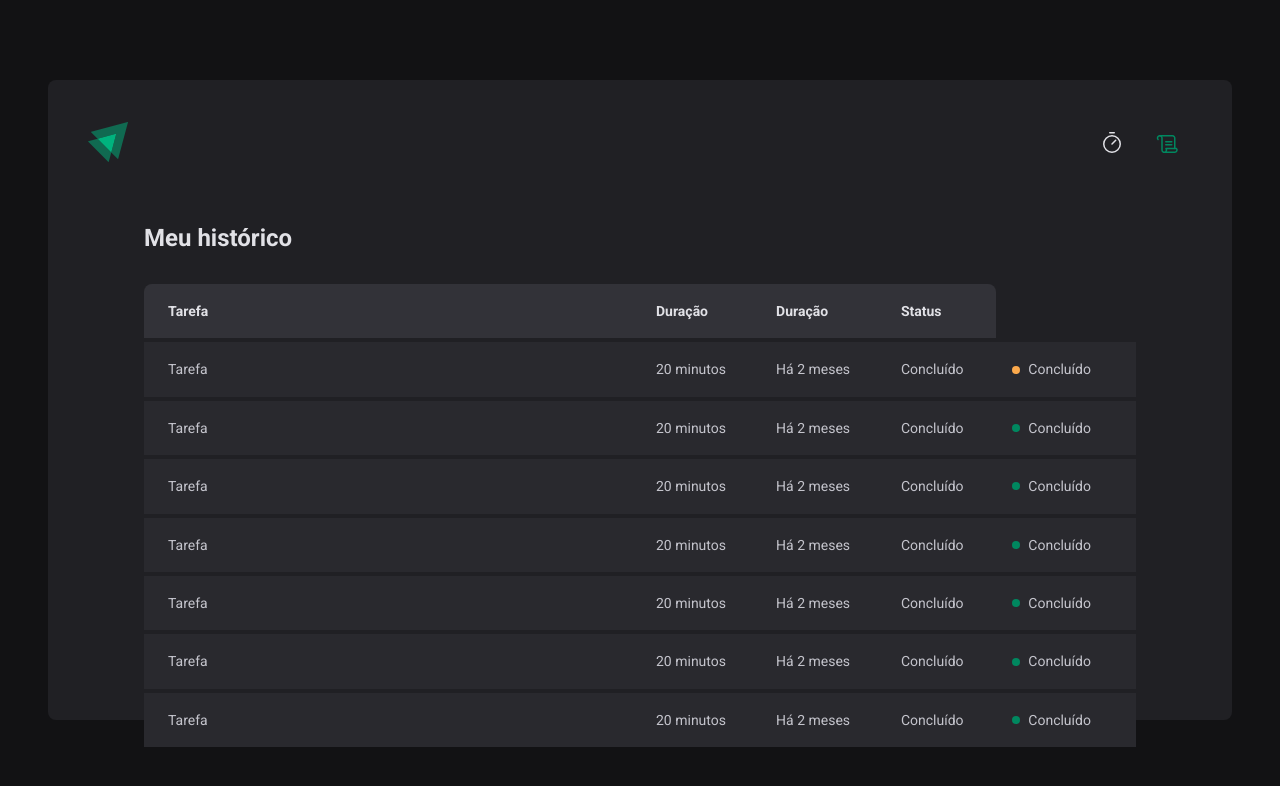
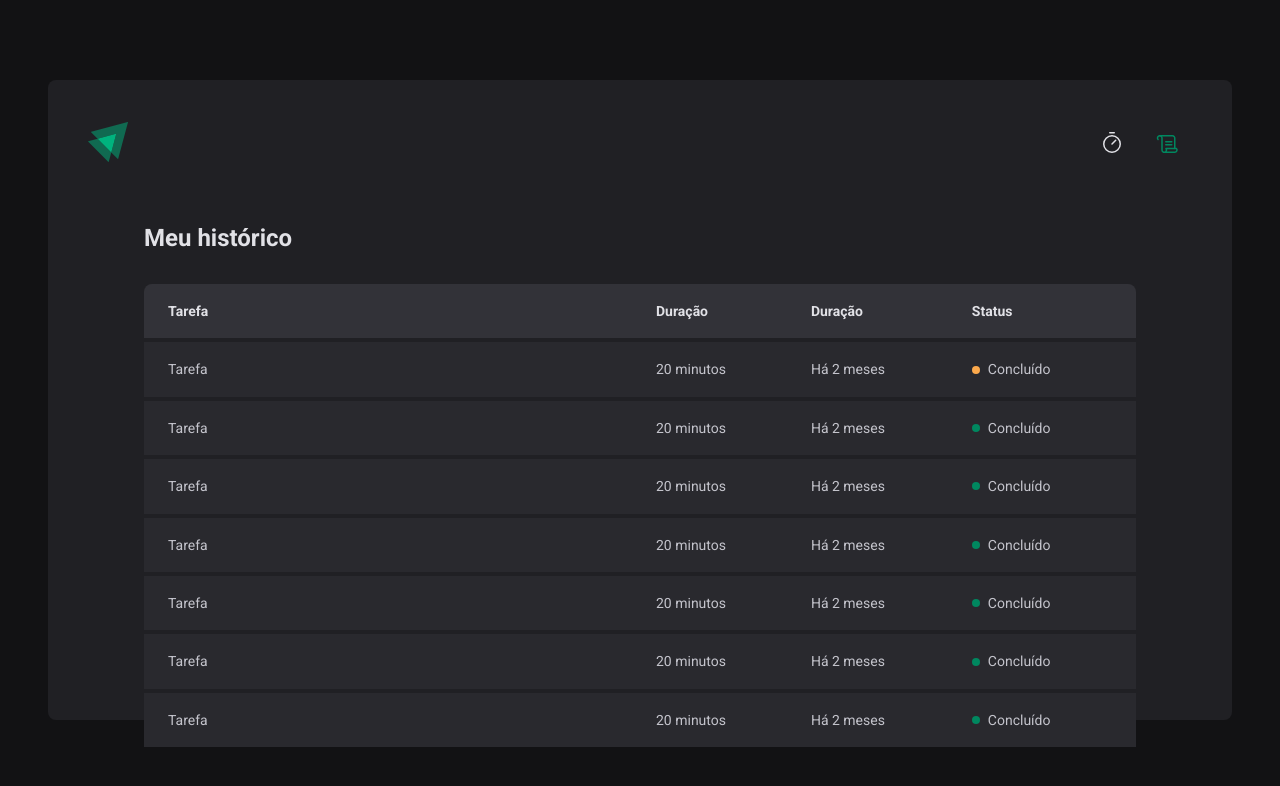
Before and after one commit to igorWebMASTER/ignite-timer, a React (Vite) app: page /history in a window 1280 px wide. Shown: the top 786 px of the page. Built offline with nearby package versions, Linux system fonts and the light colour scheme.

Commit message:
chore: add hook-form and zod

```diff
--- a/package.json
+++ b/package.json
@@ -9,11 +9,14 @@
     "lint": "eslint src --ext .ts,.tsx"
   },
   "dependencies": {
+    "@hookform/resolvers": "^2.9.7",
     "phosphor-react": "^1.4.1",
     "react": "^18.0.0",
     "react-dom": "^18.0.0",
+    "react-hook-form": "^7.34.0",
     "react-router-dom": "^6.3.0",
-    "styled-components": "^5.3.5"
+    "styled-components": "^5.3.5",
+    "zod": "^3.17.10"
   },
   "devDependencies": {
     "@rocketseat/eslint-config": "^1.1.3",
--- a/src/pages/History/index.tsx
+++ b/src/pages/History/index.tsx
@@ -20,7 +20,6 @@ export function History() {
                             <td>Tarefa</td>
                             <td>20 minutos</td>
                             <td>Há 2 meses</td>
-                            <td>Concluído</td>
                             <td>
                                 <Status statusColor="yellow">Concluído</Status>
                             </td>
@@ -29,7 +28,6 @@ export function History() {
                             <td>Tarefa</td>
                             <td>20 minutos</td>
                             <td>Há 2 meses</td>
-                            <td>Concluído</td>
                             <td>
                                 <Status statusColor="green">Concluído</Status>
                             </td>
@@ -38,7 +36,6 @@ export function History() {
                             <td>Tarefa</td>
                             <td>20 minutos</td>
                             <td>Há 2 meses</td>
-                            <td>Concluído</td>
                             <td>
                                 <Status statusColor="green">Concluído</Status>
                             </td>
@@ -47,7 +44,6 @@ export function History() {
                             <td>Tarefa</td>
                             <td>20 minutos</td>
                             <td>Há 2 meses</td>
-                            <td>Concluído</td>
                             <td>
                                 <Status statusColor="green">Concluído</Status>
                             </td>
@@ -56,7 +52,6 @@ export function History() {
                             <td>Tarefa</td>
                             <td>20 minutos</td>
                             <td>Há 2 meses</td>
-                            <td>Concluído</td>
                             <td>
                                 <Status statusColor="green">Concluído</Status>
                             </td>
@@ -65,7 +60,6 @@ export function History() {
                             <td>Tarefa</td>
                             <td>20 minutos</td>
                             <td>Há 2 meses</td>
-                            <td>Concluído</td>
                             <td>
                                 <Status statusColor="green">Concluído</Status>
                             </td>
@@ -74,7 +68,6 @@ export function History() {
                             <td>Tarefa</td>
                             <td>20 minutos</td>
                             <td>Há 2 meses</td>
-                            <td>Concluído</td>
                             <td>
                                 <Status statusColor="green">Concluído</Status>
                             </td>
```
